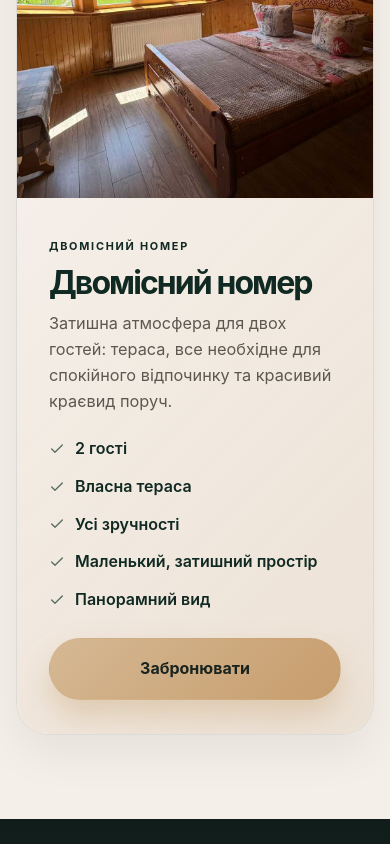
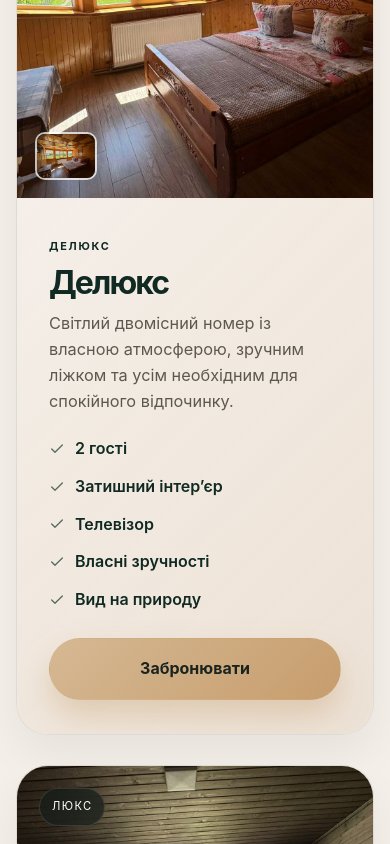
Before and after one commit to Max1muuuus/SadibaPreview, a React (Vite) app: page / in a window 390 px wide. Shown: the part 5428-6272 px from the top of the page. Built offline with nearby package versions, Linux system fonts and the light colour scheme.

Commit message:
Add complete accommodation galleries

```diff
--- a/src/App.jsx
+++ b/src/App.jsx
@@ -68,16 +68,34 @@ const featureList = [
 const galleryImages = [
   './images/hot_tub_1.jpg',
   './images/hot_tub_2.jpg',
+  './images/hot_tub_3.jpg',
   './images/sauna_1.jpg',
+  './images/sauna_2.jpg',
+  './images/sauna_3.jpg',
+  './images/sauna_4.jpg',
   './images/nature.jpg',
   './images/gazebo_1.jpg',
   './images/forward_house.jpg',
-  './images/sauna_4.jpg',
+  './images/gazebo_2.jpg',
+  './images/another_gazebo_1.jpg',
+  './images/deluxe_room_1.jpg',
+  './images/lux_room_1.jpg',
+  './images/lux_room_2.jpg',
+  './images/standard_room_1.jpg',
+  './images/standard_room_2.jpg',
+  './images/standard_another_room_1.jpg',
+  './images/standard_another_room_2.jpg',
+  './images/corridor_between_the_rooms.jpg',
+  './images/interior_entryway.jpg',
   './images/kitchen.jpg',
   './images/fireplace-sofa-large_table.jpg',
   './images/banket_hall_1.jpg',
+  './images/banket_hall_2.jpg',
+  './images/photos_of_tourists_1.jpg',
   './images/photos_of_tourists_2.jpg',
+  './images/photos_of_tourists_3.jpg',
   './images/photos_of_tourists_4.jpg',
+  './images/main.png',
 ];
 
 const socialLinks = [
@@ -92,13 +110,38 @@ const roomCards = [
     title: 'Будинок',
     description: 'Комфортний будинок для родини або великої компанії з 5 номерами, вітальнею, кухнею та 2 ванними кімнатами.',
     details: ['5 номерів', 'Вітальня', 'Кухня', '2 ванні кімнати', 'Краєвид на гори'],
-    image: './images/forward_house.jpg',
+    images: ['./images/forward_house.jpg', './images/interior_entryway.jpg', './images/corridor_between_the_rooms.jpg'],
   },
   {
-    title: 'Двомісний номер',
-    description: 'Затишна атмосфера для двох гостей: тераса, все необхідне для спокійного відпочинку та красивий краєвид поруч.',
-    details: ['2 гості', 'Власна тераса', 'Усі зручності', 'Маленький, затишний простір', 'Панорамний вид'],
-    image: './images/deluxe_room_1.jpg',
+    title: 'Делюкс',
+    description: 'Світлий двомісний номер із власною атмосферою, зручним ліжком та усім необхідним для спокійного відпочинку.',
+    details: ['2 гості', 'Затишний інтер’єр', 'Телевізор', 'Власні зручності', 'Вид на природу'],
+    images: ['./images/deluxe_room_1.jpg'],
+  },
+  {
+    title: 'Люкс',
+    description: 'Просторий номер у дерев’яному стилі з великим ліжком, окремою зоною відпочинку та гуцульським характером.',
+    details: ['2 гості', 'Велике ліжко', 'Зона відпочинку', 'Телевізор', 'Окремі зручності'],
+    images: ['./images/lux_room_1.jpg', './images/lux_room_2.jpg'],
+  },
+  {
+    title: 'Стандартні номери',
+    description: 'Комфортні номери для тих, хто приїхав насолодитися горами, тишею та гостинністю садиби.',
+    details: ['Зручні ліжка', 'Світлі інтер’єри', 'Телевізор', 'Сімейна атмосфера', 'Доступ до спільних зон'],
+    images: ['./images/standard_room_1.jpg', './images/standard_room_2.jpg', './images/standard_another_room_1.jpg', './images/standard_another_room_2.jpg'],
+  },
+];
+
+const retreatCollections = [
+  {
+    title: 'Чан на дровах',
+    description: 'Теплий вечір під відкритим небом, вода, вогонь і краєвиди Карпат.',
+    images: ['./images/hot_tub_1.jpg', './images/hot_tub_2.jpg', './images/hot_tub_3.jpg'],
+  },
+  {
+    title: 'Сауна та кімната відпочинку',
+    description: 'Сауна з підсвіткою, басейном і простором, де можна повністю перезавантажитися.',
+    images: ['./images/sauna_1.jpg', './images/sauna_2.jpg', './images/sauna_3.jpg', './images/sauna_4.jpg'],
   },
 ];
 
@@ -296,8 +339,13 @@ function App() {
             {roomCards.map((room, index) => (
               <article key={room.title} className={`room-card card-${index + 1}`}>
                 <div className="room-media">
-                  <img src={room.image} alt={room.title} />
+                  <img src={room.images[0]} alt={room.title} />
                   <span className="room-tag">{room.title}</span>
+                  <div className="room-media-strip">
+                    {room.images.map((image) => (
+                      <img key={image} src={image} alt={`${room.title} — фото`} />
+                    ))}
+                  </div>
                 </div>
                 <div className="room-content">
                   <div className="room-label">{room.title}</div>
@@ -334,6 +382,24 @@ function App() {
             <div className="hot-tub-visual">
               <img src="./images/hot_tub_3.jpg" alt="Чан на дровах у Карпатах" />
             </div>
+          </div>
+          <div className="container retreat-collections">
+            {retreatCollections.map((collection) => (
+              <article key={collection.title} className="retreat-collection">
+                <div>
+                  <p className="eyebrow">Відпочинок</p>
+                  <h3>{collection.title}</h3>
+                  <p>{collection.description}</p>
+                </div>
+                <div className="retreat-photo-grid">
+                  {collection.images.map((image) => (
+                    <button key={image} type="button" onClick={() => setActiveImage(image)} aria-label={`Відкрити фото: ${collection.title}`}>
+                      <img src={image} alt={collection.title} />
+                    </button>
+                  ))}
+                </div>
+              </article>
+            ))}
           </div>
         </section>
 
--- a/src/styles.css
+++ b/src/styles.css
@@ -566,6 +566,25 @@ button {
   transition: transform 0.45s ease;
 }
 
+.room-media-strip {
+  position: absolute;
+  left: 18px;
+  right: 18px;
+  bottom: 18px;
+  display: flex;
+  gap: 8px;
+}
+
+.room-media-strip img {
+  width: 62px;
+  height: 48px;
+  min-height: 0;
+  border: 2px solid rgba(255, 255, 255, 0.72);
+  border-radius: 10px;
+  object-fit: cover;
+  box-shadow: 0 8px 18px rgba(0, 0, 0, 0.2);
+}
+
 .room-card:hover .room-media img {
   transform: scale(1.04);
 }
@@ -681,6 +700,56 @@ button {
   width: 100%;
   height: 620px;
   object-fit: cover;
+}
+
+.retreat-collections {
+  display: grid;
+  grid-template-columns: repeat(2, minmax(0, 1fr));
+  gap: 24px;
+  margin-top: 42px;
+}
+
+.retreat-collection {
+  padding: 26px;
+  border: 1px solid rgba(255, 255, 255, 0.12);
+  border-radius: 24px;
+  background: rgba(255, 255, 255, 0.05);
+}
+
+.retreat-collection h3 {
+  margin: 0 0 8px;
+  font-size: clamp(1.7rem, 2.5vw, 2.4rem);
+  line-height: 1.05;
+}
+
+.retreat-collection > div:first-child > p:last-child {
+  margin-bottom: 22px;
+}
+
+.retreat-photo-grid {
+  display: grid;
+  grid-template-columns: repeat(4, minmax(0, 1fr));
+  gap: 8px;
+}
+
+.retreat-photo-grid button {
+  padding: 0;
+  border: 0;
+  border-radius: 12px;
+  overflow: hidden;
+  cursor: pointer;
+  background: transparent;
+}
+
+.retreat-photo-grid img {
+  width: 100%;
+  height: 110px;
+  object-fit: cover;
+  transition: transform 0.3s ease;
+}
+
+.retreat-photo-grid button:hover img {
+  transform: scale(1.06);
 }
 
 .territory-topline {
@@ -1027,7 +1096,8 @@ button {
   .hot-tub-grid,
   .event-inner,
   .cta-panel,
-  .footer-grid {
+  .footer-grid,
+  .retreat-collections {
     grid-template-columns: 1fr;
   }
 
```
